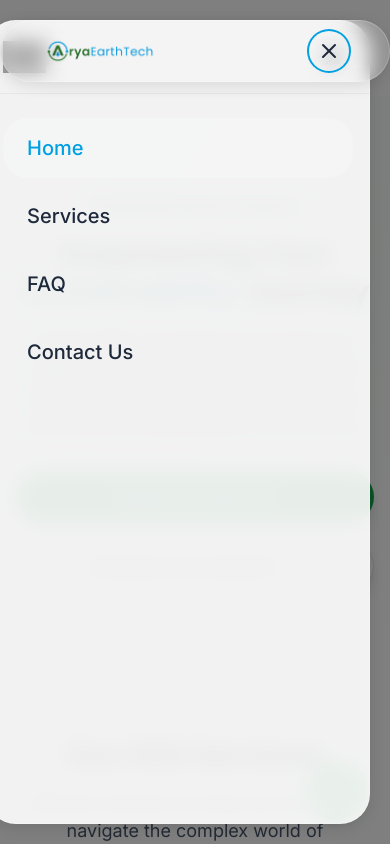
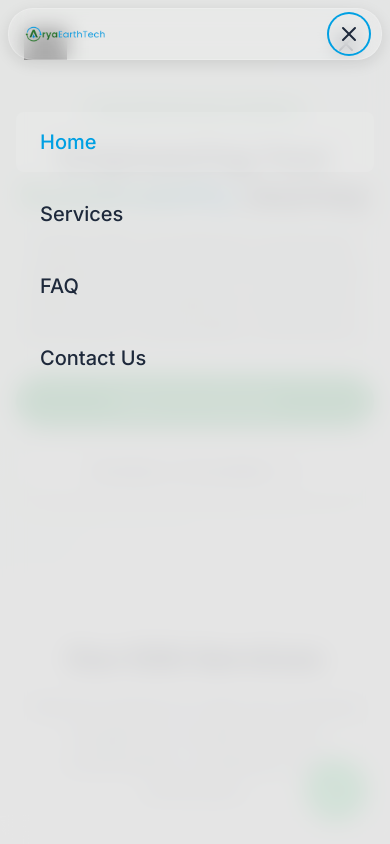
Before and after one commit to Patelprin25/project, a React (Vite) app: page / in a window 390 px wide. Both pictures are taken after a click on the button "Open menu". Shown: the top 844 px of the page. Built offline with nearby package versions, Linux system fonts and the light colour scheme; grey boxes are pictures that could not be loaded.

Commit message:
Add files via upload

```diff
--- a/src/components/layout/Navbar.tsx
+++ b/src/components/layout/Navbar.tsx
@@ -33,23 +33,23 @@ const Navbar: React.FC = () => {
   return (
     <>
       <header
-        className={`fixed top-5 left-0 right-0 z-[1000] px-5 transition-all duration-300
+        className={`fixed top-0 left-0 right-0 z-[1000] transition-all duration-300
           ${isScrolled
-            ? 'bg-white/90 backdrop-blur-md shadow-lg'
-            : 'bg-white/15 backdrop-blur-[10px]'
+            ? 'bg-white/90 backdrop-blur-md shadow-lg mt-0'
+            : 'bg-white/15 backdrop-blur-[10px] mt-2 sm:mt-5'
           }
-          rounded-[50px] border border-white/20
+          mx-2 sm:mx-5 rounded-[25px] sm:rounded-[50px] border border-white/20
           shadow-[0_4px_15px_rgba(0,0,0,0.1)]
-          min-h-[60px]`}
+          min-h-[50px] sm:min-h-[60px]`}
       >
-        <nav className="container mx-auto px-5 md:px-6">
-          <div className="flex items-center justify-between h-[60px]">
+        <nav className="container mx-auto px-3 sm:px-5 md:px-6">
+          <div className="flex items-center justify-between h-[50px] sm:h-[60px]">
             {/* Logo */}
             <Link to="/" className="flex items-center gap-2">
               <img
                 src="/AET logo.png"
                 alt="AryaEarthTech"
-                className="h-8 w-auto"
+                className="h-6 sm:h-8 w-auto"
               />
             </Link>
 
@@ -95,15 +95,14 @@ const Navbar: React.FC = () => {
         onClick={() => setIsMenuOpen(false)}
       >
         <div
-          className={`fixed top-5 right-5 h-[calc(100vh-40px)] w-full max-w-sm
-            bg-white/90 backdrop-blur-[10px] rounded-[30px] border border-white/20
-            shadow-[0_4px_15px_rgba(0,0,0,0.1)]
+          className={`fixed top-0 left-0 h-full w-full
+            bg-white/80 backdrop-blur-md
             transform transition-transform duration-300 ease-in-out
-            ${isMenuOpen ? 'translate-x-0' : 'translate-x-full'}`}
+            ${isMenuOpen ? 'translate-y-0' : '-translate-y-full'}`}
           onClick={(e) => e.stopPropagation()}
         >
           <div className="h-full flex flex-col">
-            <div className="flex items-center justify-between p-4 border-b border-gray-200">
+            <div className="flex items-center justify-between p-6">
               <div className="flex items-center gap-2">
                 <img
                   src="/aryaearthtech.png"
@@ -129,10 +128,10 @@ const Navbar: React.FC = () => {
                   className={({ isActive }) => `
                     block py-4 text-xl font-medium transition-all duration-300
                     ${isActive
-                      ? 'text-[#00A0E3] bg-white/20'
-                      : 'text-eco-dark hover:text-[#00A0E3] hover:bg-white/20'
+                      ? 'text-[#00A0E3] bg-white/10'
+                      : 'text-eco-dark hover:text-[#00A0E3] hover:bg-white/10'
                     }
-                    rounded-[25px] px-6 mb-2
+                    rounded-lg px-6 mb-3
                   `}
                 >
                   {link.name}
@@ -142,9 +141,6 @@ const Navbar: React.FC = () => {
           </div>
         </div>
       </div>
-
-      {/* Header Spacing */}
-      <div className="h-24"></div>
     </>
   );
 };
```
